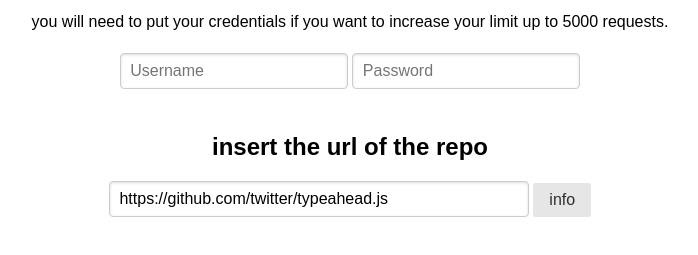
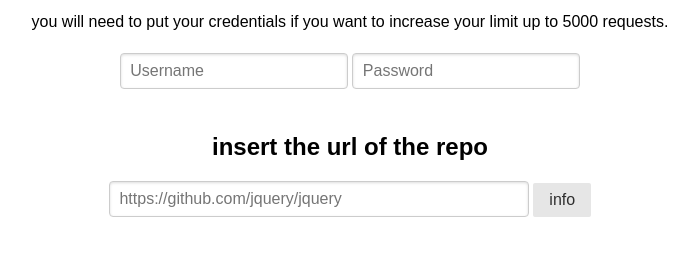
Before and after one commit to kadukeitor/github-missing-info, a plain HTML site: page index.html in a window 1280 px wide. Shown: the part 101-356 px from the top of the page, without its empty margins (290-988 px from the left). Drawn offline with nearby package versions, Linux system fonts and the light colour scheme.

Commit message:
removing example value

```diff
--- a/index.html
+++ b/index.html
@@ -16,6 +16,7 @@
 
     <p>the anonymous github api requests are limited to 60 per hour</p>
     <p>you will need to put your credentials if you want to increase your limit up to 5000 requests.</p>
+
     <form class="pure-form" id="credentials">
         <fieldset>
             <input type="text" placeholder="Username" id="username">
@@ -31,8 +32,7 @@
     <h2>insert the url of the repo</h2>
 
     <form class="pure-form" id="search">
-        <input value="https://github.com/twitter/typeahead.js" class="pure-input" id="repository_url"
-               placeholder="https://github.com/jquery/jquery">
+        <input class="pure-input" id="repository_url" placeholder="https://github.com/jquery/jquery">
         <button type="submit" class="pure-button">info</button>
     </form>
 
```
